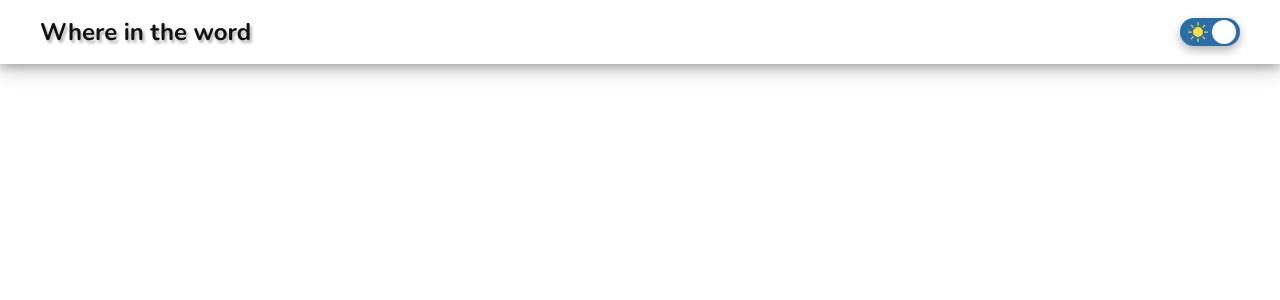
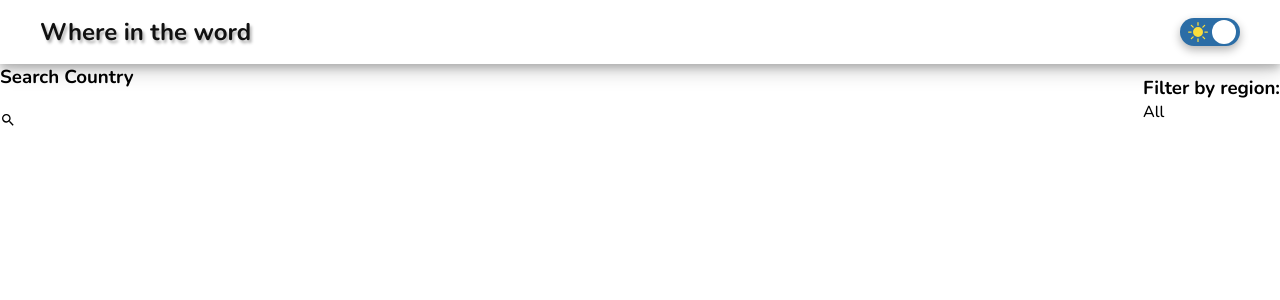
Before and after one commit to huydaoquang/countries, a React (Create React App) app: page / in a window 1280 px wide. Shown: the top 300 px of the page. Built offline with nearby package versions, Linux system fonts and the light colour scheme.

Commit message:
update search and filter css

```diff
--- a/src/App.js
+++ b/src/App.js
@@ -1,10 +1,12 @@
 import "./App.css";
 import Header from "./Components/Header";
+import MainContent from "./Components/MainContent";
 
 function App() {
   return (
     <div className="App">
       <Header />
+      <MainContent />
     </div>
   );
 }
--- a/src/Components/Header/SwitchStyles.module.scss
+++ b/src/Components/Header/SwitchStyles.module.scss
@@ -5,6 +5,8 @@
   display: flex;
   align-items: center;
   justify-content: space-between;
+
+  cursor: pointer;
   padding: 2px 4px;
   box-shadow: 0 4px 10px rgba(0, 0, 0, 0.3);
   background-color: var(--ToggleButtonBackground);
--- /dev/null
+++ b/src/Components/MainContent/SearchAndFilter/Filter.jsx
@@ -0,0 +1,10 @@
+const Filter = () => {
+  return (
+    <div>
+      <h3>Filter by region:</h3>
+      <span>All</span>
+    </div>
+  );
+};
+
+export default Filter;
--- /dev/null
+++ b/src/Components/MainContent/SearchAndFilter/Search.jsx
@@ -0,0 +1,17 @@
+import { MdSearch } from "react-icons/md";
+
+const Search = () => {
+  return (
+    <div>
+      <h3>Search Country</h3>
+      <div>
+        <input type="text" />
+        <div>
+          <MdSearch />
+        </div>
+      </div>
+    </div>
+  );
+};
+
+export default Search;
--- /dev/null
+++ b/src/Components/MainContent/SearchAndFilter/index.jsx
@@ -0,0 +1,21 @@
+import styled from "styled-components";
+import Filter from "./Filter";
+import Search from "./Search";
+
+const SearchAndFilter = () => {
+  return (
+    <SearchAndFilterPane>
+      <Search />
+      <Filter />
+    </SearchAndFilterPane>
+  );
+};
+
+export default SearchAndFilter;
+
+const SearchAndFilterPane = styled.div`
+  display: flex;
+  align-items: center;
+  justify-content: space-between;
+  margin-bottom: 20px;
+`;
--- /dev/null
+++ b/src/Components/MainContent/index.jsx
@@ -0,0 +1,11 @@
+import SearchAndFilter from "./SearchAndFilter";
+
+const MainContent = () => {
+  return (
+    <div>
+      <SearchAndFilter />
+    </div>
+  );
+};
+
+export default MainContent;
```
